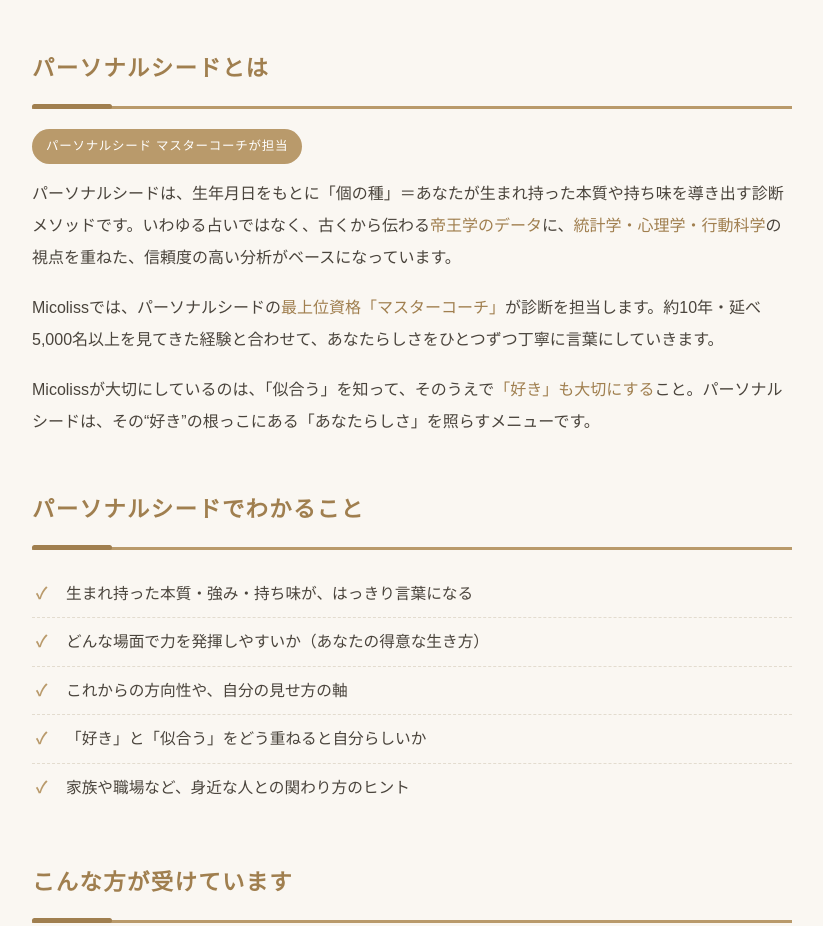
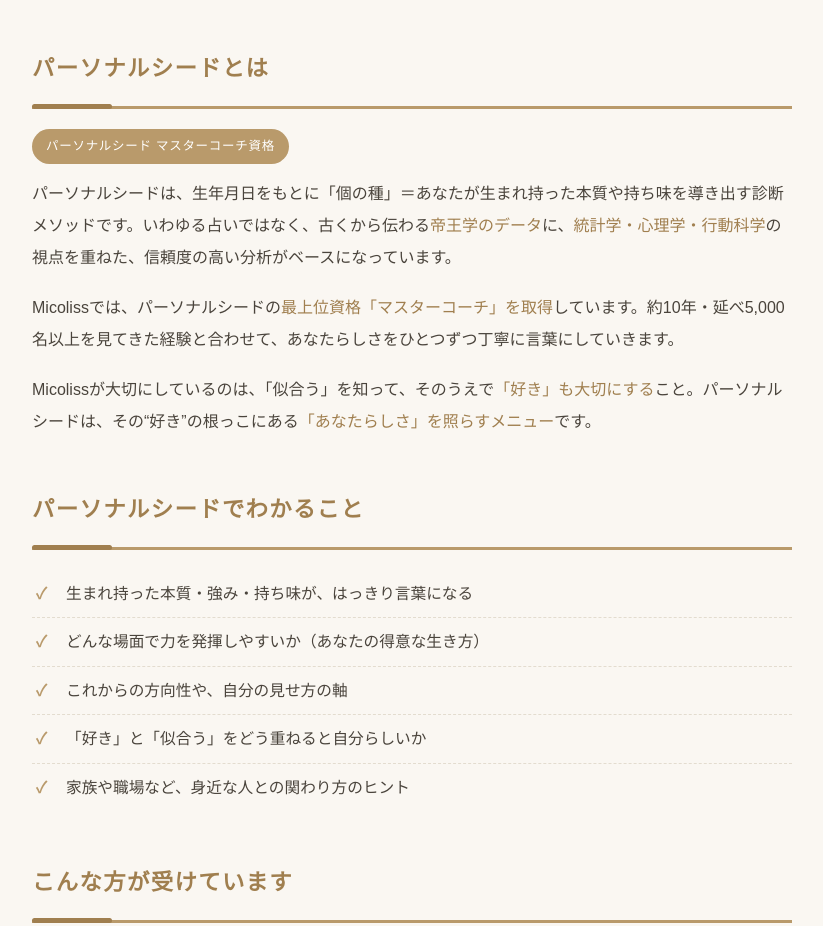
Before and after one commit to micoliss/micoliss-hp, a website: page personal-seed.html in a window 1280 px wide. Shown: the part 946-1872 px from the top of the page, without its empty margins (228-1051 px from the left). Drawn offline with nearby package versions, Linux system fonts and the light colour scheme; a web font is replaced by a local one.

Commit message:
パーソナルシード: マスターコーチの言い回し修正＋芯フレーズを強調

```diff
--- a/personal-seed.html
+++ b/personal-seed.html
@@ -16,7 +16,7 @@
 {"@type":"Question","name":"何を持って行けばいいですか？","acceptedAnswer":{"@type":"Answer","text":"ご自身の生年月日だけで診断できます。ご予約時に生年月日をお知らせください。あとは手ぶらでお越しいただけます。"}},
 {"@type":"Question","name":"外見の診断（パーソナルカラーや顔タイプ）とどう違いますか？","acceptedAnswer":{"@type":"Answer","text":"外見メニューは「似合う」を、パーソナルシードは「あなたらしさ（本質）」を扱います。両方を知ると「似合う」と「好き」がつながり、装いにも生き方にも軸ができます。どちらか一方だけでも受けていただけます。"}},
 {"@type":"Question","name":"家族や職場の人間関係にも役立ちますか？","acceptedAnswer":{"@type":"Answer","text":"はい。ご自身だけでなく、身近な人の“種”を知ることで、違いを責めずに関わりやすくなります。人生計画や日々のコミュニケーションのヒントとしても活かせます。"}},
-{"@type":"Question","name":"診断はどなたが担当しますか？","acceptedAnswer":{"@type":"Answer","text":"パーソナルシードの最上位資格である「マスターコーチ」が担当します。約10年・延べ5,000名以上を見てきた経験と合わせて、あなたらしさを丁寧に言葉にしていきます。"}}
+{"@type":"Question","name":"診断はどなたが担当しますか？","acceptedAnswer":{"@type":"Answer","text":"パーソナルシードの最上位資格である「マスターコーチ」を取得したサロンオーナーが、おひとりずつ丁寧に診断します。約10年・延べ5,000名以上を見てきた経験と合わせて、あなたらしさを言葉にしていきます。"}}
 ]}</script>
 
 <link rel="preconnect" href="https://fonts.googleapis.com">
@@ -145,10 +145,10 @@
     <p class="lead">パーソナルシードは、あなたの<b>生年月日</b>から、生まれ持った本質や持ち味＝<b>“個の種”</b>を読み解く内面のセッションです。モヤモヤしていた「自分らしさ」が言葉になり、これからの方向性が見えてきます。</p>
 
     <h3>パーソナルシードとは</h3>
-    <span class="badge">パーソナルシード マスターコーチが担当</span>
+    <span class="badge">パーソナルシード マスターコーチ資格</span>
     <p>パーソナルシードは、生年月日をもとに「個の種」＝あなたが生まれ持った本質や持ち味を導き出す診断メソッドです。いわゆる占いではなく、古くから伝わる<b>帝王学のデータ</b>に、<b>統計学・心理学・行動科学</b>の視点を重ねた、信頼度の高い分析がベースになっています。</p>
-    <p>Micolissでは、パーソナルシードの<b>最上位資格「マスターコーチ」</b>が診断を担当します。約10年・延べ5,000名以上を見てきた経験と合わせて、あなたらしさをひとつずつ丁寧に言葉にしていきます。</p>
-    <p>Micolissが大切にしているのは、「似合う」を知って、そのうえで<b>「好き」も大切にする</b>こと。パーソナルシードは、その“好き”の根っこにある「あなたらしさ」を照らすメニューです。</p>
+    <p>Micolissでは、パーソナルシードの<b>最上位資格「マスターコーチ」を取得</b>しています。約10年・延べ5,000名以上を見てきた経験と合わせて、あなたらしさをひとつずつ丁寧に言葉にしていきます。</p>
+    <p>Micolissが大切にしているのは、「似合う」を知って、そのうえで<b>「好き」も大切にする</b>こと。パーソナルシードは、その“好き”の根っこにある<b>「あなたらしさ」を照らすメニュー</b>です。</p>
 
     <h3>パーソナルシードでわかること</h3>
     <ul class="checklist">
@@ -192,7 +192,7 @@
       <details class="faq-item"><summary><span class="q">Q</span>何を持って行けばいいですか？<span class="ar">⌄</span></summary><div class="a">ご自身の生年月日だけで診断できます。ご予約時に生年月日をお知らせください。あとは手ぶらでお越しいただけます。</div></details>
       <details class="faq-item"><summary><span class="q">Q</span>外見の診断（パーソナルカラーや顔タイプ）とどう違いますか？<span class="ar">⌄</span></summary><div class="a">外見メニューは「似合う」を、パーソナルシードは「あなたらしさ（本質）」を扱います。両方を知ると「似合う」と「好き」がつながり、装いにも生き方にも軸ができます。どちらか一方だけでも受けていただけます。</div></details>
       <details class="faq-item"><summary><span class="q">Q</span>家族や職場の人間関係にも役立ちますか？<span class="ar">⌄</span></summary><div class="a">はい。ご自身だけでなく、身近な人の“種”を知ることで、違いを責めずに関わりやすくなります。人生計画や日々のコミュニケーションのヒントとしても活かせます。</div></details>
-      <details class="faq-item"><summary><span class="q">Q</span>診断はどなたが担当しますか？<span class="ar">⌄</span></summary><div class="a">パーソナルシードの最上位資格である「マスターコーチ」が担当します。約10年・延べ5,000名以上を見てきた経験と合わせて、あなたらしさを丁寧に言葉にしていきます。</div></details>
+      <details class="faq-item"><summary><span class="q">Q</span>診断はどなたが担当しますか？<span class="ar">⌄</span></summary><div class="a">パーソナルシードの最上位資格である「マスターコーチ」を取得したサロンオーナーが、おひとりずつ丁寧に診断します。約10年・延べ5,000名以上を見てきた経験と合わせて、あなたらしさを言葉にしていきます。</div></details>
     </div>
 
     <div class="divider"></div>
```
